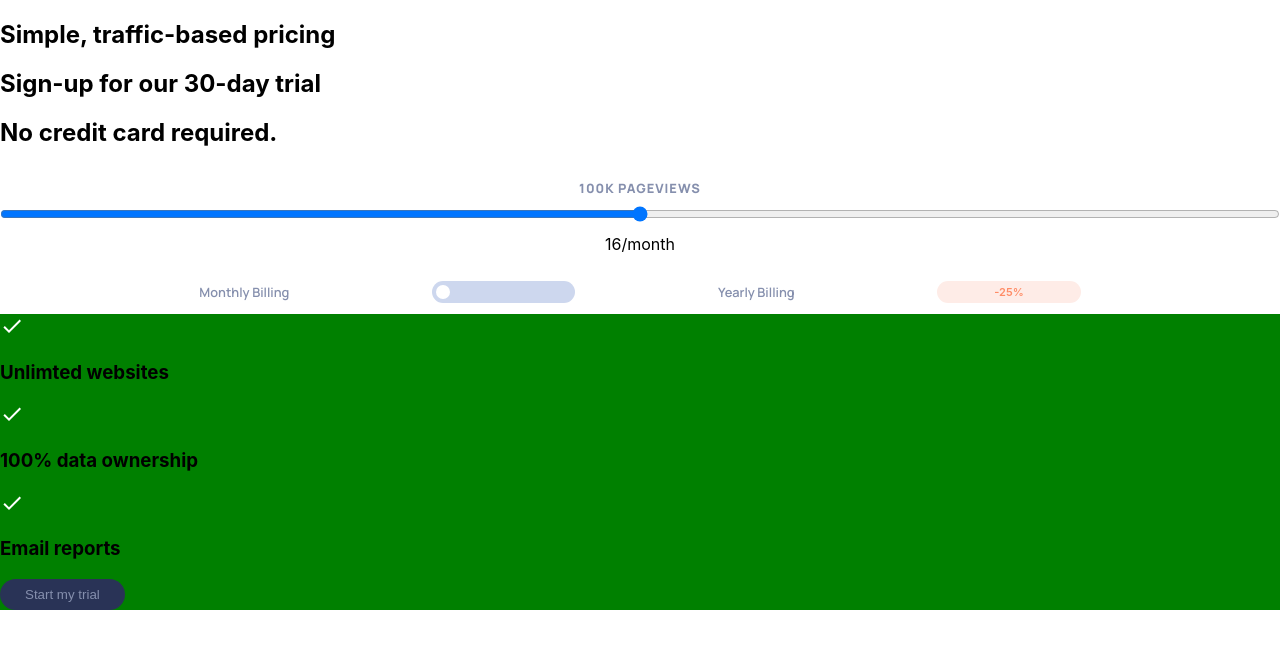
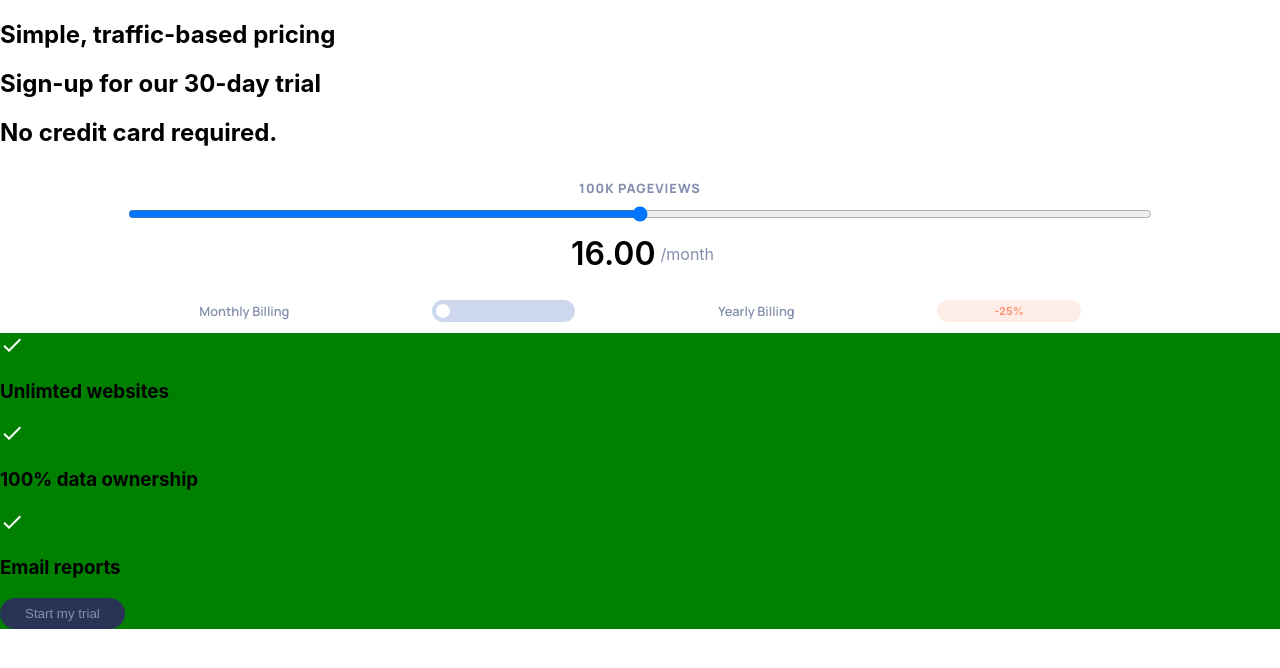
Before and after one commit to C-E-Campbell/pricingComponent, a Next.js app: page / in a window 1280 px wide. Shown: the top 668 px of the page. Built offline with nearby package versions, Linux system fonts and the light colour scheme.

Commit message:
updates to slider

```diff
--- a/components/priceCard.js
+++ b/components/priceCard.js
@@ -10,11 +10,11 @@ export default function priceCard() {
   const changePrice = (e) => {
     const val = e.target.valueAsNumber;
     const packages = [
-      { views: '10K', price: 8.0 },
-      { views: '50K', price: 12.0 },
-      { views: '100K', price: 16.0 },
-      { views: '500K', price: 24.0 },
-      { views: '1M', price: 36.0 },
+      { views: '10K', price: 8 },
+      { views: '50K', price: 12 },
+      { views: '100K', price: 16 },
+      { views: '500K', price: 24 },
+      { views: '1M', price: 36 },
     ];
     if (val <= 20) {
       setBundle(packages[0]);
@@ -58,7 +58,10 @@ export default function priceCard() {
           onChange={(e) => changePrice(e)}
         />
 
-        <p>{`${bundle.price}/month`}</p>
+        <p className={styles.billing_slider_price}>
+          <span>{`${bundle.price}.00`}</span>
+          /month
+        </p>
         <div className={styles.billing_cycle}>
           <p>Monthly Billing</p>
           <div
--- a/styles/priceCard.module.scss
+++ b/styles/priceCard.module.scss
@@ -19,15 +19,27 @@
   font-size: 0.8rem;
   letter-spacing: 1px;
 }
+
 .billing_slider {
   background-color: #a5f3eb;
-  width: 100%;
+  width: 80%;
   height: 8px;
   margin: 0 auto;
   border-radius: 20px;
   position: relative;
 }
+.billing_slider_price {
+  color: hsl(225, 20%, 60%);
+  display: flex;
+  align-items: center;
 
+  span {
+    color: #000;
+    font-size: 2rem;
+    font-weight: 600;
+    margin: 0 5px;
+  }
+}
 .billing_button {
   position: absolute;
   top: -50%;
```
